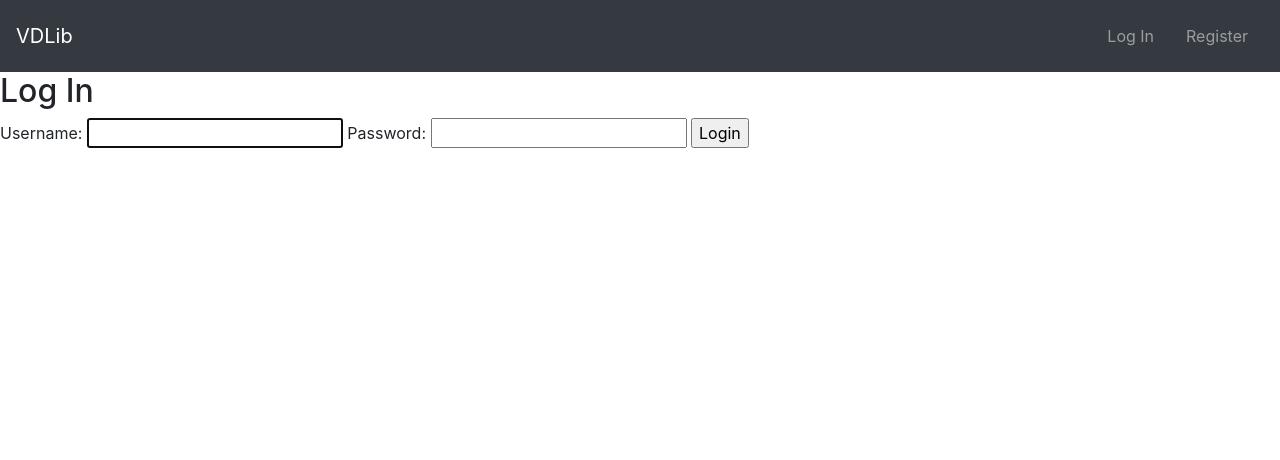
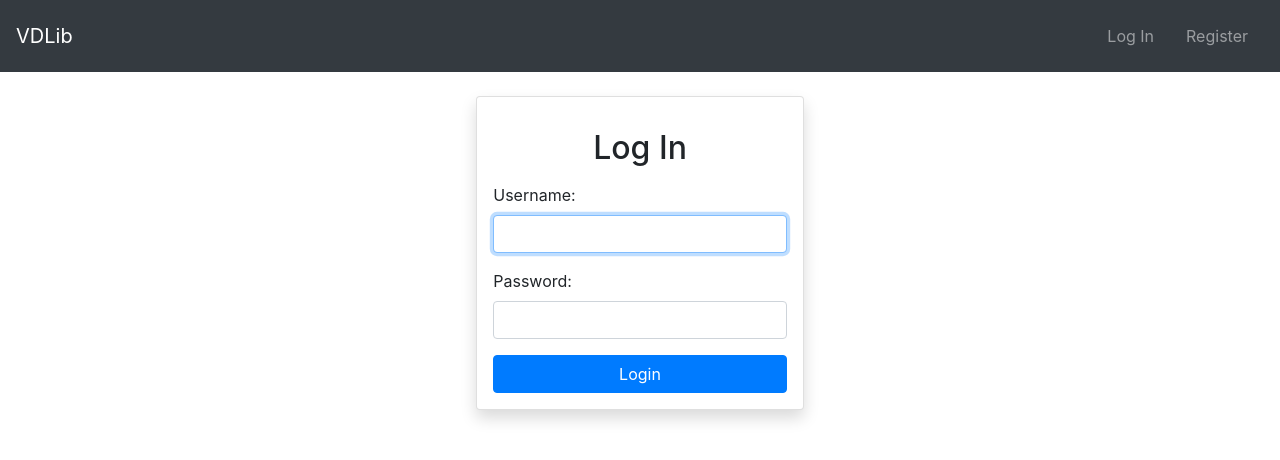
Before and after one commit to Hussa15033/VDLib, a Django app: page /login/ in a window 1280 px wide. Shown: the top 460 px of the page. Run offline with Django 4.2, Linux system fonts and the light colour scheme; some libraries are stand-ins or nearby versions.

Commit message:
Improve styling on login and register views
- Use widget-tweaks to include classes on input fields

```diff
--- a/simplelib/templates/login.html
+++ b/simplelib/templates/login.html
@@ -1,9 +1,26 @@
 {% extends "base.html" %}
+{% load widget_tweaks %}
 {% block body_content %}
-    <h2>Log In</h2>
-    <form method="POST">
-        {% csrf_token %}
-        {{ form.as_table }}
-        <input type="submit" value="Login" />
-    </form>
+    <div class="row">
+         <div class="p-3 mt-4 container card shadow text-center col-3 ms-auto">
+            <h2 class="mt-3 mb-3">Log In</h2>
+            <form method="POST">
+                {% csrf_token %}
+                {% for field in form %}
+                     <div class="mb-3">
+                     <div class="text-left">
+                         {{ field.label_tag }}
+                     </div>
+                        {% render_field field class='form-control' %}
+                         {% if field.errors %}
+                             <div class="text-danger">
+                                {{ field.errors }}
+                             </div>
+                         {% endif %}
+                     </div>
+                {% endfor %}
+                <button type="submit" class="btn btn-primary w-100">Login</button>
+            </form>
+        </div>
+    </div>
 {% endblock %}
--- a/vdlib/settings.py
+++ b/vdlib/settings.py
@@ -37,7 +37,8 @@ INSTALLED_APPS = [
     'django.contrib.sessions',
     'django.contrib.messages',
     'django.contrib.staticfiles',
-    'simplelib'
+    'simplelib',
+    'widget_tweaks'
 ]
 
 MIDDLEWARE = [
@@ -124,3 +125,5 @@ STATIC_URL = 'static/'
 DEFAULT_AUTO_FIELD = 'django.db.models.BigAutoField'
 
 AUTH_USER_MODEL = 'simplelib.user'
+
+LOGIN_URL = 'login'
```
Also changed, not shown: simplelib/templates/register.html (+15 -9 lines).
